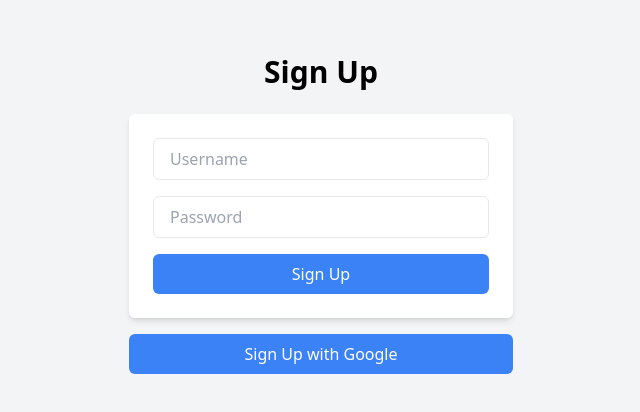
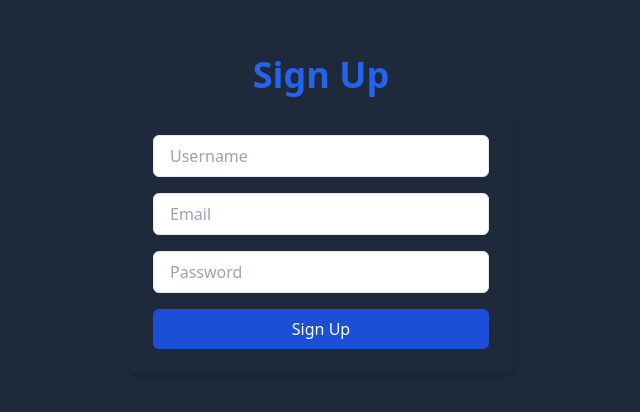
Before and after one commit to segnitsega/chatbot-app, a React (Vite) app: page /signup in a window 1280 px wide. Shown: the part 186-598 px from the top of the page, without its empty margins (319-959 px from the left). Built offline with nearby package versions, Linux system fonts and the light colour scheme.

Commit message:
Completed the UI for Signup page

```diff
--- a/src/pages/SignupPage.jsx
+++ b/src/pages/SignupPage.jsx
@@ -1,8 +1,8 @@
 
 
-import React, { useState } from "react";
+import { useState } from "react";
 import { useNavigate } from "react-router-dom";
-import { signupUser } from "../services/api"; // Import the signup API function
+import { signupUser } from "../services/api";
 
 const SignupPage = () => {
   const [username, setUsername] = useState("");
@@ -13,50 +13,48 @@
     e.preventDefault();
 
     try {
-      // Make the signup API call
       await signupUser(username, password);
-      navigate("/login"); // Redirect to the login page after successful signup
+      navigate("/login");
     } catch (error) {
       console.error("Signup failed:", error.message);
     }
   };
 
-  // oauth
-  const handleOAuthSignup = () => {
-    window.location.href = "http://localhost:5000/api/auth/google?signup=true"; // Redirect to backend OAuth route
-  };
+
 
   return (
-    <div className="min-h-screen flex flex-col items-center justify-center bg-gray-100">
-      <h1 className="text-3xl font-bold mb-6">Sign Up</h1>
-      <form className="w-96 bg-white p-6 shadow-md rounded-md" onSubmit={handleSignup}>
+    <div className="bg-slate-800 bg-cover min-h-screen flex flex-col items-center justify-center ">
+      <h1 className="mb-4 text-4xl font-bold text-blue-600">Sign Up</h1>
+      <form className="w-96 p-6 shadow-md rounded-md" onSubmit={handleSignup}>
         <input
           type="text"
           placeholder="Username"
           value={username}
           onChange={(e) => setUsername(e.target.value)}
-          className="w-full mb-4 px-4 py-2 border rounded-md"
+          className="focus:outline-none focus:ring-2 focus:ring-blue-500 w-full mb-4 px-4 py-2 border rounded-md"
           required
         />
+
+        <input
+          type="email"
+          placeholder="Email"
+          className="focus:outline-none focus:ring-2 focus:ring-blue-700 w-full mb-4 px-4 py-2 border rounded-md"
+          required
+        />
+
         <input
           type="password"
           placeholder="Password"
           value={password}
           onChange={(e) => setPassword(e.target.value)}
-          className="w-full mb-4 px-4 py-2 border rounded-md"
+          className="focus:outline-none focus:ring-2 focus:ring-blue-700 w-full mb-4 px-4 py-2 border rounded-md"
           required
         />
-        <button type="submit" className="w-full px-4 py-2 bg-blue-500 text-white rounded-md">
+        <button type="submit" className="w-full px-4 py-2 bg-blue-700 text-white rounded-md hover:bg-blue-600">
           Sign Up
         </button>
       </form>
-       {/* Google OAuth Button */}
-       <button
-        onClick={handleOAuthSignup}
-        className="w-96 mt-4 px-4 py-2 bg-blue-500 text-white rounded-md"
-      >
-        Sign Up with Google
-      </button>
+
     </div>
   );
 };
--- a/src/pages/WelcomePage.jsx
+++ b/src/pages/WelcomePage.jsx
@@ -1,32 +1,3 @@
-// import { Link } from 'react-router-dom';
-
-
-// const WelcomePage = () => {
-//   return (
-//     <div className="bg-[url('./assets/aibackground.jpg')] bg-cover flex justify-start items-center min-h-screen ">
-//       <div className=" p-8 text-center max-w-md">
-//         <h1 className="text-5xl font-bold text-orange-500 mb-8">
-//           Welcome to the AI Chatbot
-//         </h1>
-//         <p className="text-md text-gray-700 mb-6 leading-relaxed">
-//           Start chatting with our advanced AI by logging in or signing up.
-//         </p>
-//         <div>
-//           <Link to="/login" className="bg-blue-500 text-white px-6 py-3 rounded-lg hover:bg-blue-600 mr-4">
-//             Login
-//           </Link>
-//           <Link to="/signup" className="bg-green-500 text-white px-6 py-3 rounded-lg hover:bg-green-600">
-//             Sign Up
-//           </Link>
-//         </div>
-//       </div>
-//     </div>
-//   );
-// };
-
-// export default WelcomePage;
-
-
 import { useState, useEffect } from 'react';
 import { Link } from 'react-router-dom';
 
@@ -41,10 +12,10 @@
         setDisplayedText((prev) => prev + fullText[index]);
         index++;
       } else {
-        clearInterval(interval); // Clear the interval once the text is fully displayed
+        clearInterval(interval);
       }
-    }, 150); // Adjust the typing speed (100ms per character)
-    return () => clearInterval(interval); // Cleanup when the component unmounts
+    }, 150);
+    return () => clearInterval(interval);
   }, []);
 
   return (
```
